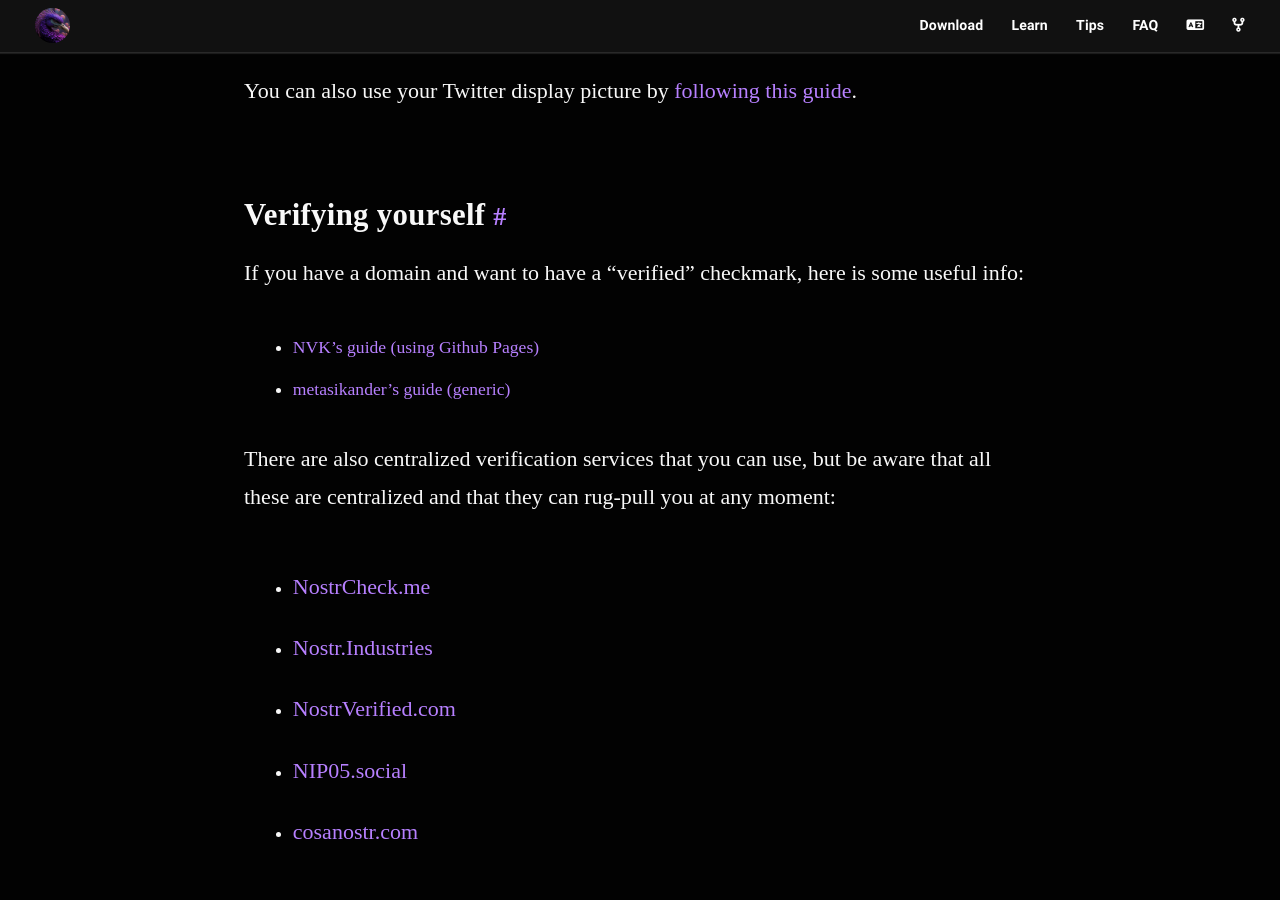
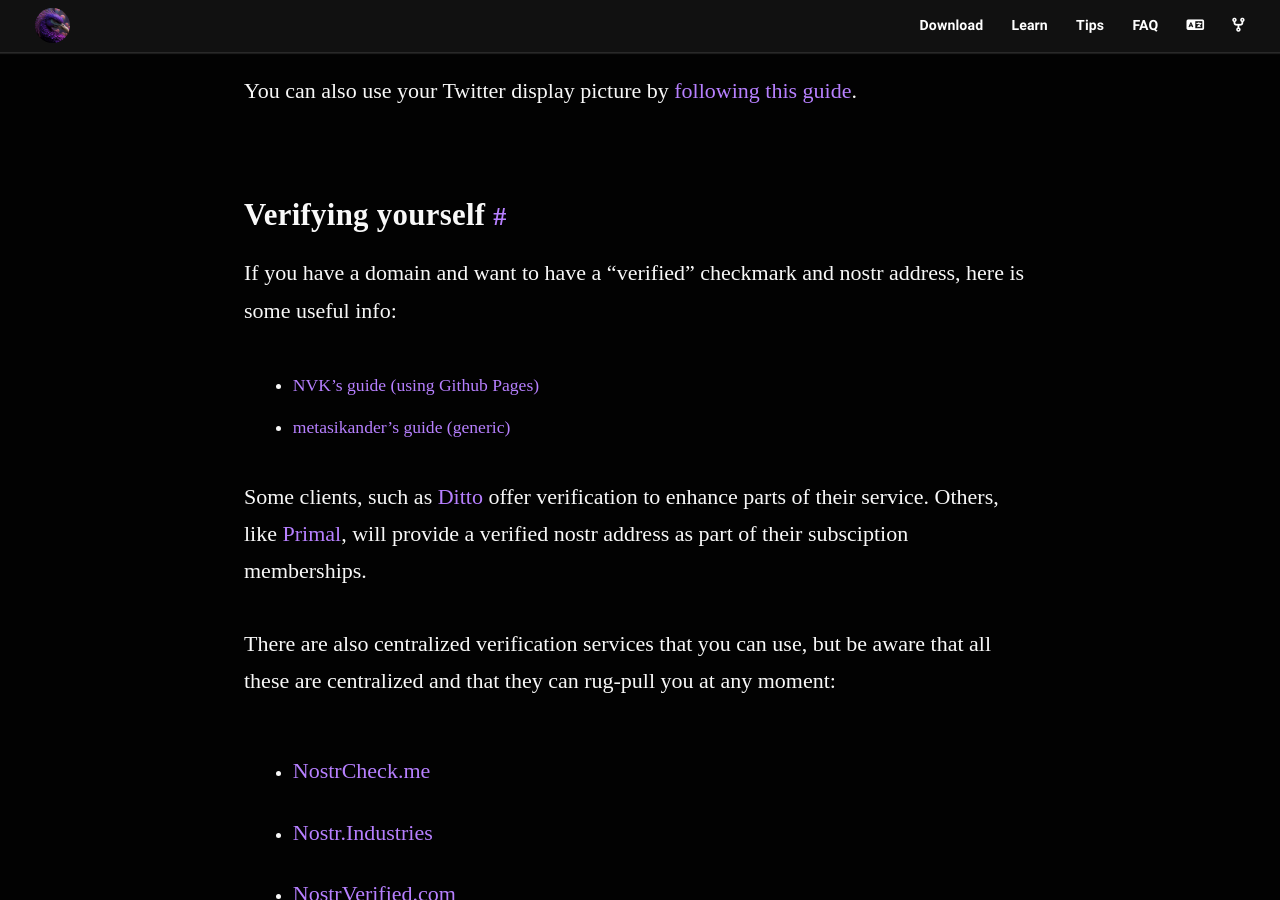
Before and after one commit to nostr-resources/nostr-resources.github.io, a Jekyll site: the page built from index.md, in a window 1280 px wide and 900 px high, scrolled down 11972 px. Built offline with Jekyll 4.4.1, drawn with Linux system fonts in a browser that asks for light colours; some web fonts are replaced.

Commit message:
Updated Verifying Yourself Section
Added reference to Ditto and Primal subscriptions. Sprinkled some "nostr address" in there since that seems to be broadly accepted terminology now.

```diff
--- a/index.md
+++ b/index.md
@@ -355,11 +355,13 @@ You can also use your Twitter display picture by [following this guide](https://
 
 ### Verifying yourself
 
-If you have a domain and want to have a "verified" checkmark, here is some
+If you have a domain and want to have a "verified" checkmark and nostr address, here is some
 useful info:
 
 - [NVK's guide (using Github Pages)](https://nvk.org/n00b-nip5)
 - [metasikander's guide (generic)](https://gist.github.com/metasikander/609a538e6a03b2f67e5c8de625baed3e)
+
+Some clients, such as [Ditto](https://soapbox.pub/ditto/) offer verification to enhance parts of their service. Others, like [Primal](https://primal.net/home), will provide a verified nostr address as part of their subsciption memberships.
 
 There are also centralized verification services that you can use, but be aware
 that all these are centralized and that they can rug-pull you at any moment:
```
